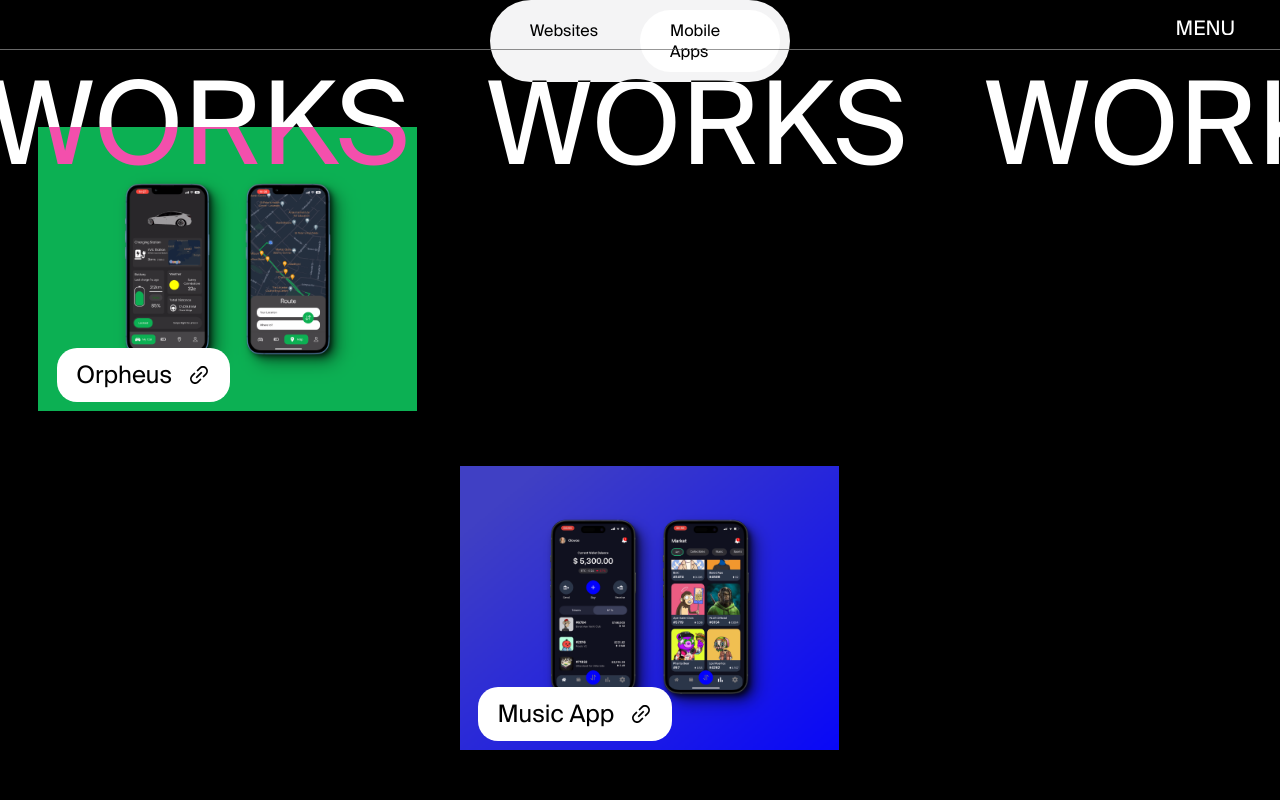
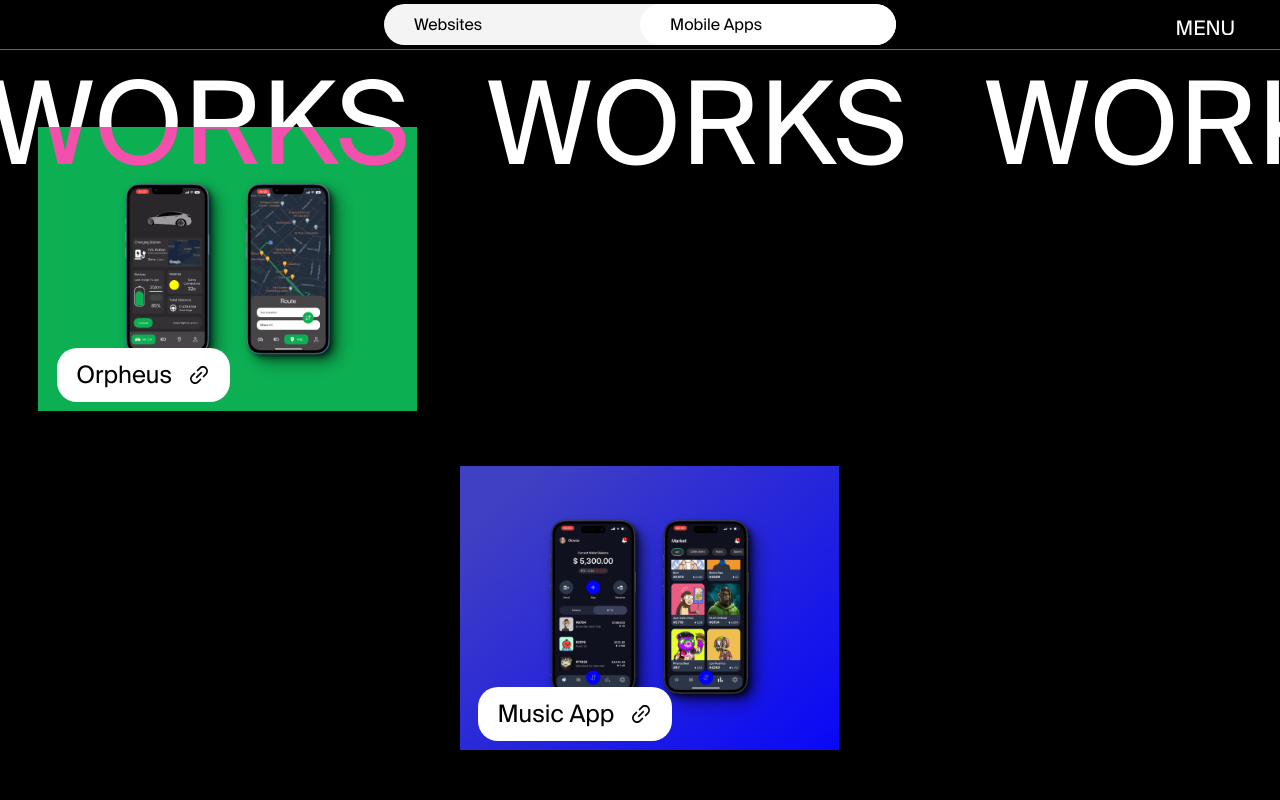
Before and after one commit to Olowodev/my-portfolio-next1.3, a Next.js app: page /works in a window 1280 px wide. Shown: the top 800 px of the page. Built offline with nearby package versions, Linux system fonts and the light colour scheme; a web font is replaced by a local one.

Commit message:
Style tab

```diff
--- a/styles/workStyles/works.module.css
+++ b/styles/workStyles/works.module.css
@@ -10,7 +10,7 @@
     position: fixed;
     z-index: 1000;
     width: 100%;
-    top: 0;
+    top: 4px;
     justify-content: center;
     align-items: center;
     display: flex;
@@ -19,8 +19,9 @@
 .tab {
     display: flex;
     background-color: #f4f4f5;
-    padding: 10px;
+    /* padding: 10px; */
     border-radius: 50px;
+    width: 40%;
 }
 
 .tab div {
```
